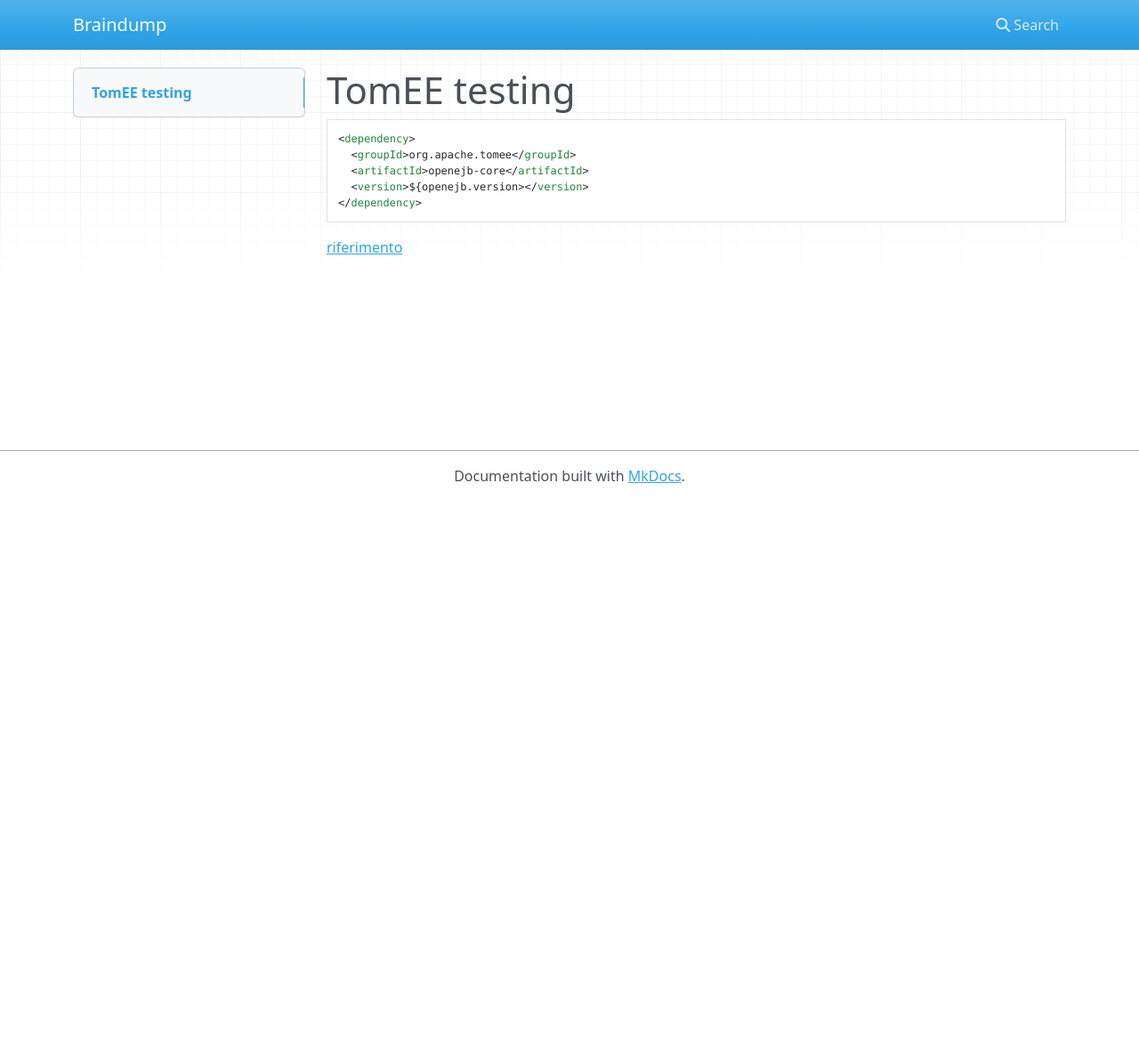
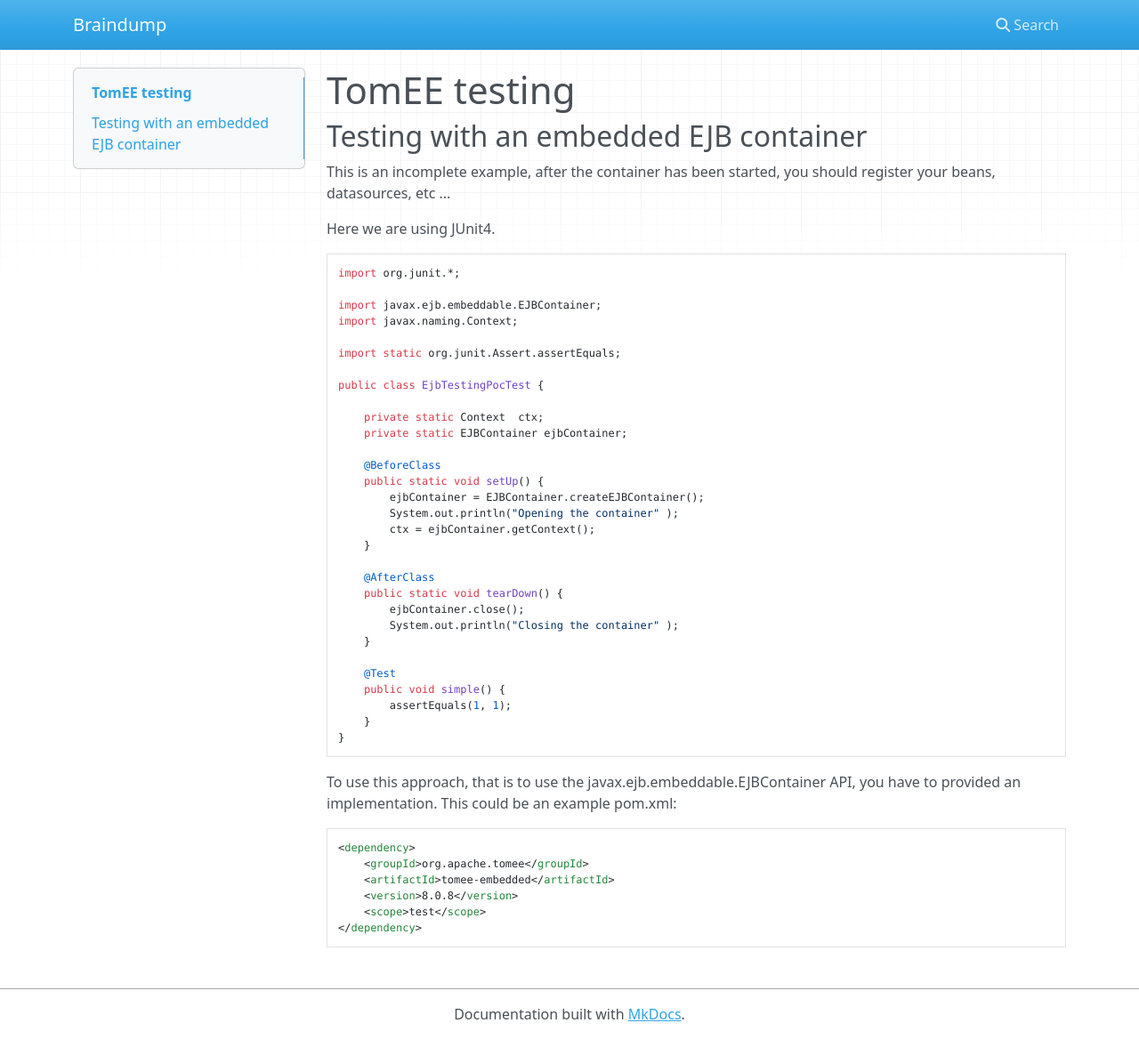
Before and after one commit to anotherMe/braindump, an MkDocs documentation site: the page built from docs/java/testing/tomee.md, in a window 1280 px wide and 1168 px high. Shown: the whole window at 89% size. Built offline with MkDocs 1.6.1, drawn with Linux system fonts in a browser that asks for light colours; nearby versions of some CDN libraries.

Commit message:
New pages

````diff
--- a/docs/java/testing/tomee.md
+++ b/docs/java/testing/tomee.md
@@ -1,13 +1,53 @@
 
 # TomEE testing
 
-```xml
-<dependency>
-  <groupId>org.apache.tomee</groupId>
-  <artifactId>openejb-core</artifactId>
-  <version>${openejb.version></version>
-</dependency>
+## Testing with an embedded EJB container
+
+This is an incomplete example, after the container has been started, you should register your beans, datasources, etc ...
+
+Here we are using JUnit4.
+
+```java
+import org.junit.*;
+
+import javax.ejb.embeddable.EJBContainer;
+import javax.naming.Context;
+
+import static org.junit.Assert.assertEquals;
+
+public class EjbTestingPocTest {
+
+    private static Context  ctx;
+    private static EJBContainer ejbContainer;
+
+    @BeforeClass
+    public static void setUp() {
+        ejbContainer = EJBContainer.createEJBContainer();
+        System.out.println("Opening the container" );
+        ctx = ejbContainer.getContext();
+    }
+
+    @AfterClass
+    public static void tearDown() {
+        ejbContainer.close();
+        System.out.println("Closing the container" );
+    }
+
+    @Test
+    public void simple() {
+        assertEquals(1, 1);
+    }
+}
 ```
 
 
-[riferimento](https://tomee.apache.org/developer/testing/)
+To use this approach, that is to use the javax.ejb.embeddable.EJBContainer API, you have to provided an implementation. This could be an example pom.xml:
+
+```xml
+<dependency>
+    <groupId>org.apache.tomee</groupId>
+    <artifactId>tomee-embedded</artifactId>
+    <version>8.0.8</version>
+    <scope>test</scope>
+</dependency>
+```
````
Also changed, not shown: docs/java/jpa.md (added, +15 -0 lines), docs/java/jpa_enhancing.md (+1 -1 lines), docs/java/testing/camel.md (added, +59 -0 lines), docs/java/testing/index.md (+1 -0 lines), docs/misc/docker_stack.md (added, +16 -0 lines), docs/misc/index.md (+1 -0 lines).
